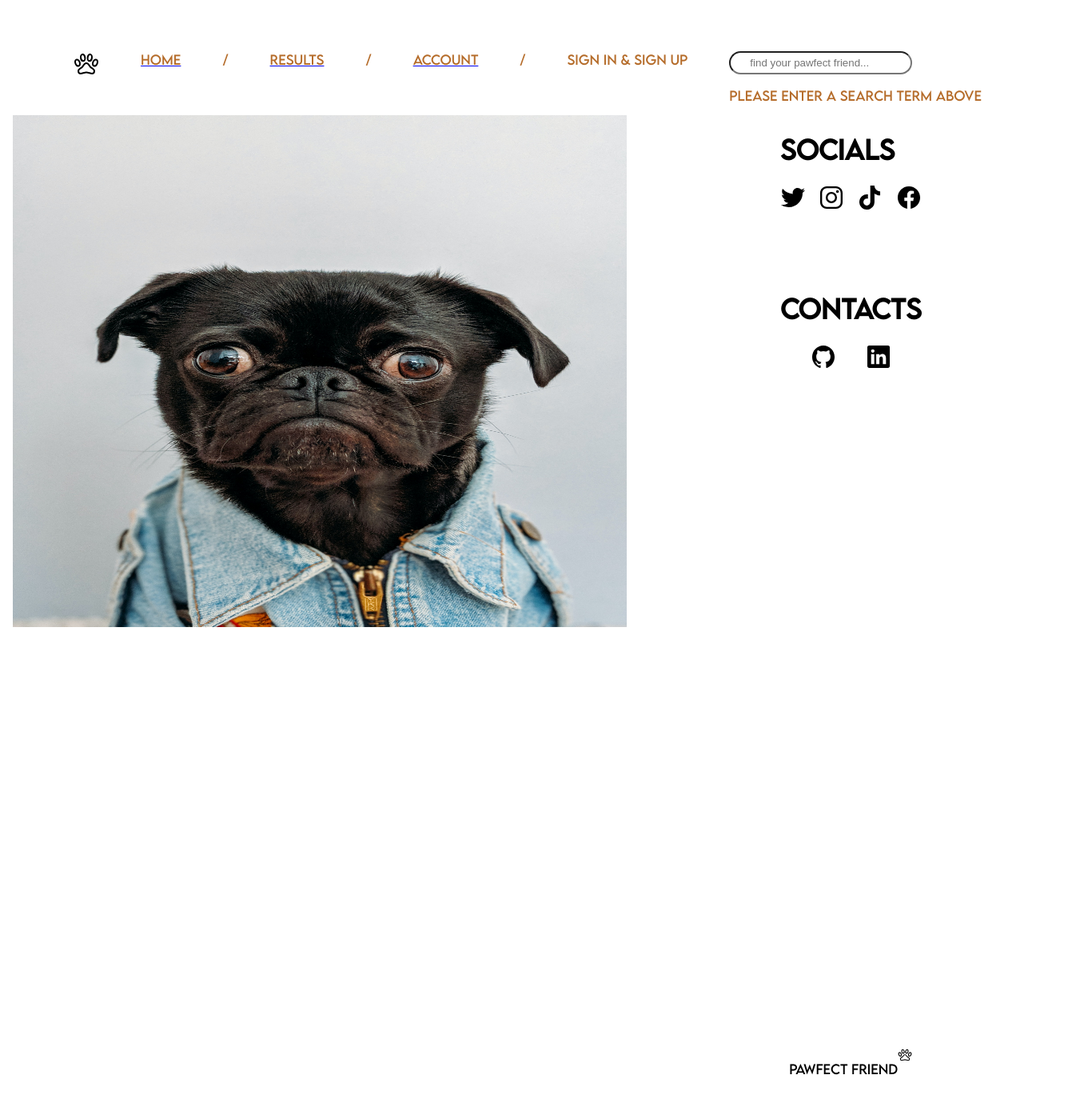
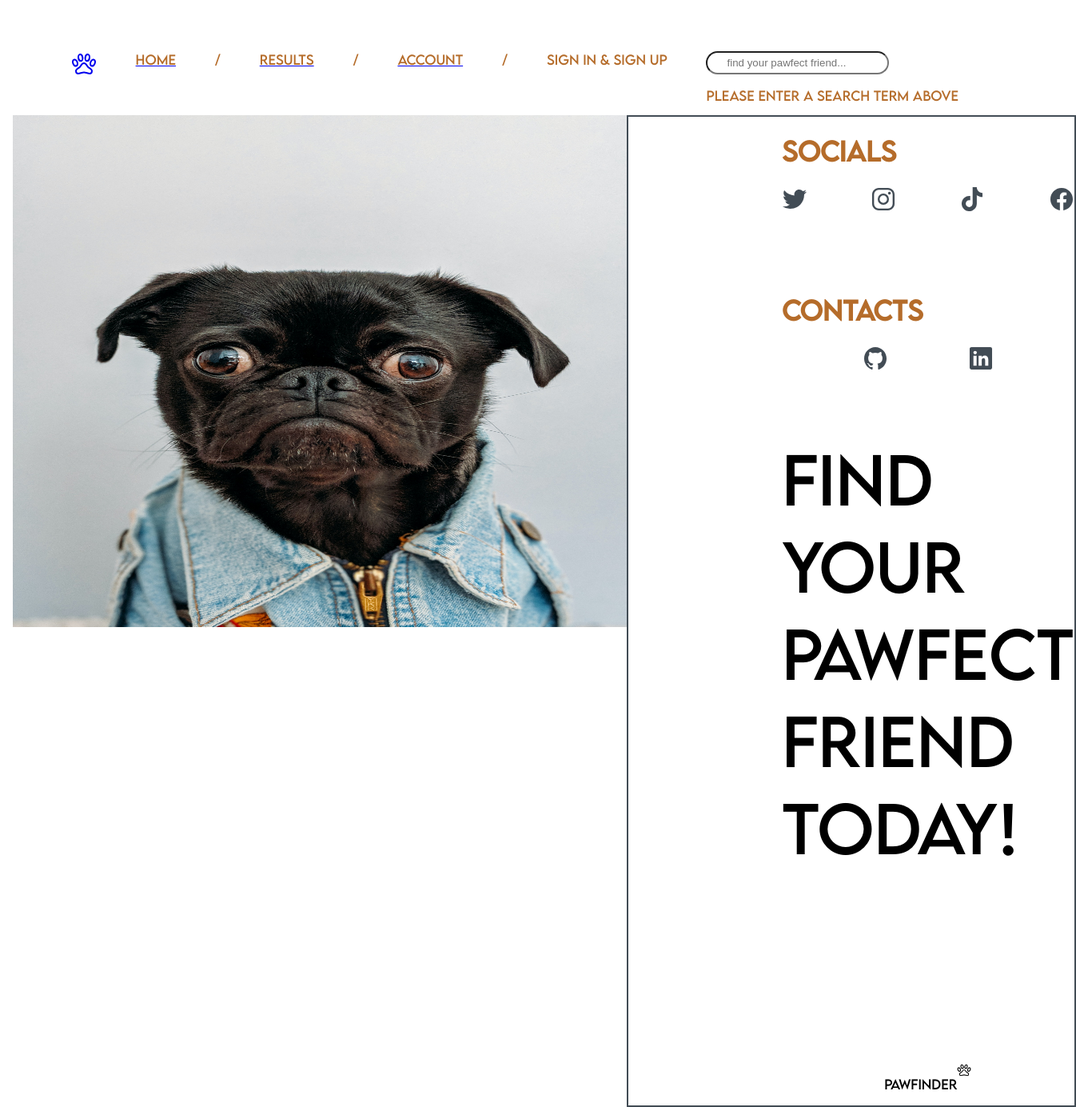
Before and after one commit to felixlaii/pawfinder, a React (Create React App) app in the folder client/: page / in a window 1280 px wide. Shown: the whole page at 80% size, 1346 px wide, since content can reach past the window. Before the commit the page ends 1363 px from the top, so only its background shows below. Built offline with nearby package versions, Linux system fonts and the light colour scheme.

Commit message:
edited icon colors and added slogan in footer

```diff
--- a/client/src/components/PageHeader/PageHeader.jsx
+++ b/client/src/components/PageHeader/PageHeader.jsx
@@ -14,7 +14,9 @@ function PageHeader() {
     <div className="page-header">
       <nav className="page-header__nav">
         <ul className="page-header__list">
+          <Link to='/'>
       <ion-icon size="large" name="paw-outline"></ion-icon>
+      </Link>
           <Link to="/">
             <li className="page-header__item">home</li>
           </Link>
--- a/client/src/components/ResultsItem/resultsItem.scss
+++ b/client/src/components/ResultsItem/resultsItem.scss
@@ -6,13 +6,14 @@
 
     &__list {
         list-style: none;
-        // overflow: hidden;
 
     }
 
-    // &__wrapper {
-    //     overflow: auto;
-    // }
+    &__wrapper {
+        overflow: hidden;
+        overflow-x: auto;
+        overflow-y: auto;
+    }
 
     &__info {
         display: flex;
@@ -26,14 +27,13 @@
         margin-left: 1rem;
         border-radius: 6px;
         width: 27vw;
-        overflow: auto;
+        // overflow: auto;
     }
 
     &__item {
         display: flex;
         flex-direction: flex-wrap;
         position: relative;
-        // overflow: hidden;
 
     }
 
@@ -44,7 +44,6 @@
         object-fit: fill;
         border-radius: 6px;
         padding-bottom: 1rem;
-        // overflow: hidden;
 
     }
 }
--- a/client/src/pages/HomePage/HomePage.jsx
+++ b/client/src/pages/HomePage/HomePage.jsx
@@ -14,21 +14,24 @@ function HomePage() {
             <div className="home-page__title">
               <h1 className="home-page__header">socials</h1>
               <div className="home-page__socials">
-              <ion-icon size="large" name="logo-twitter"></ion-icon>
-              <ion-icon size="large" name="logo-instagram"></ion-icon>
-              <ion-icon size="large" name="logo-tiktok"></ion-icon>
-              <ion-icon size="large" name="logo-facebook"></ion-icon>
+              <ion-icon size="large" name="logo-twitter" color="secondary"></ion-icon>
+              <ion-icon size="large" name="logo-instagram" color="secondary"></ion-icon>
+              <ion-icon size="large" name="logo-tiktok" color="secondary"></ion-icon>
+              <ion-icon size="large" name="logo-facebook" color="secondary"></ion-icon>
               </div>
             </div>
             <div className="home-page__title">
               <h1 className="home-page__header">contacts</h1>
               <div className="home-page__socials-contact">
-              <ion-icon size="large" name="logo-github"></ion-icon>
-              <ion-icon size="large" name="logo-linkedin"></ion-icon>
+              <ion-icon size="large" name="logo-github" color="secondary"></ion-icon>
+              <ion-icon size="large" name="logo-linkedin" color="secondary"></ion-icon>
               </div>
             </div>
+            <div className="home-page__motto">
+              <p className="home-page__saying">find your pawfect friend today!</p>
+            </div>
             <div className="home-page__about">
-              <p className="home-page__slogan">pawfect friend</p>
+              <p className="home-page__slogan">pawfinder</p>
               <ion-icon size="small" name="paw-outline"></ion-icon>
             </div>
           </footer>
--- a/client/src/pages/HomePage/homePage.scss
+++ b/client/src/pages/HomePage/homePage.scss
@@ -14,11 +14,20 @@
         display: flex;
     }
 
+    &__header {
+        color: $primarycolor;
+    }
+
     &__wrapper {
         display: flex;
         flex-direction: column;
         justify-content: center;
         margin-left: 12rem;
+    }
+
+    &__footer {
+        border: 2px solid #424C55;
+
     }
 
 
@@ -37,7 +46,11 @@
         display: flex;
         flex-direction: row;
         justify-content: center;
-        margin-top: 53rem;
+        margin-top: 10rem;
+    }
+
+    &__saying {
+        font-size: 5rem;
     }
 
 
--- a/client/src/styles/partials/_colors.scss
+++ b/client/src/styles/partials/_colors.scss
@@ -4,3 +4,12 @@ $headercolor: #E5DBCF;
 $primarycolor: #B56C2A;
 
 $primarylight: #FFFFFF;
+
+:root {
+    --ion-color-secondary: #424C55;
+    --ion-color-secondary-rgb: 0,102,0;
+    --ion-color-secondary-contrast: #ffffff;
+    --ion-color-secondary-contrast-rgb: 255,255,255;
+    --ion-color-secondary-shade: #005a00;
+    --ion-color-secondary-tint: #1a751a;
+  }
--- a/client/src/styles/partials/_global.scss
+++ b/client/src/styles/partials/_global.scss
@@ -3,4 +3,5 @@
 
 body {
     font-family: 'lemonmilk';
+    margin-right: 2rem;
 }
--- a/client/src/styles/partials/_mixins 2.scss
+++ /dev/null
@@ -1 +0,0 @@
-@use "../../styles/partials/colors" as *;
```
